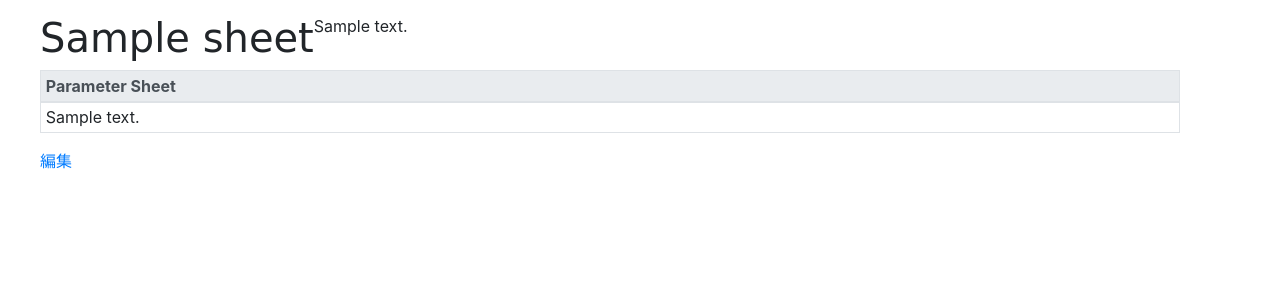
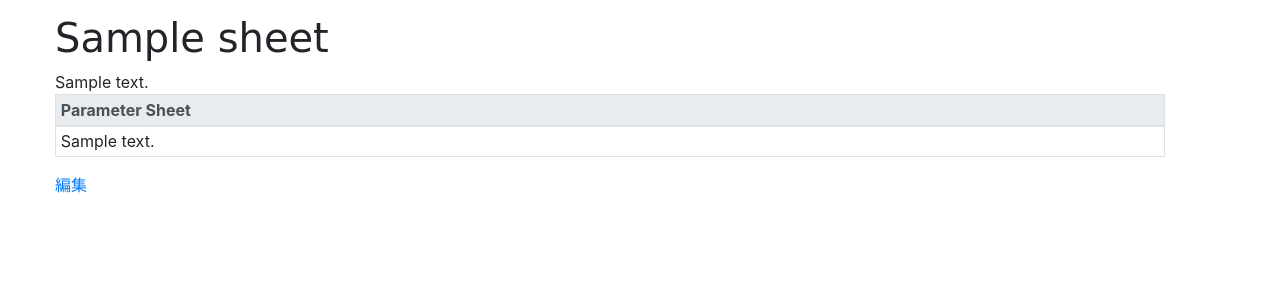
Before and after one commit to kazuhironakamur/Parame, a Django app: page /1/sheets/1 in a window 1280 px wide. Shown: the part 56-356 px from the top of the page. Run offline with Django 3.2, Linux system fonts and the light colour scheme; tables that the repository leaves empty hold one stand-in row (values such as "Sample post"); some libraries are stand-ins or nearby versions.

Commit message:
表示崩れを改善

```diff
--- a/parame/templates/parame/base.html
+++ b/parame/templates/parame/base.html
@@ -27,8 +27,10 @@
       </nav>
       <div class="content container">
         <div class="row">
-          {% block content %}
-          {% endblock %}
+          <div class="col-md-12">
+            {% block content %}
+            {% endblock %}
+          </div>
         </div>
       </div>
     </body>
--- a/parame/templatetags/parame_format.py
+++ b/parame/templatetags/parame_format.py
@@ -43,7 +43,6 @@ def gen_div(value):
 
     sharps_count = 0
     for v in value:
-        print(v + ', ' + str(sharps_count))
         if v == '#':
             sharps_count += 1
         else:
```
